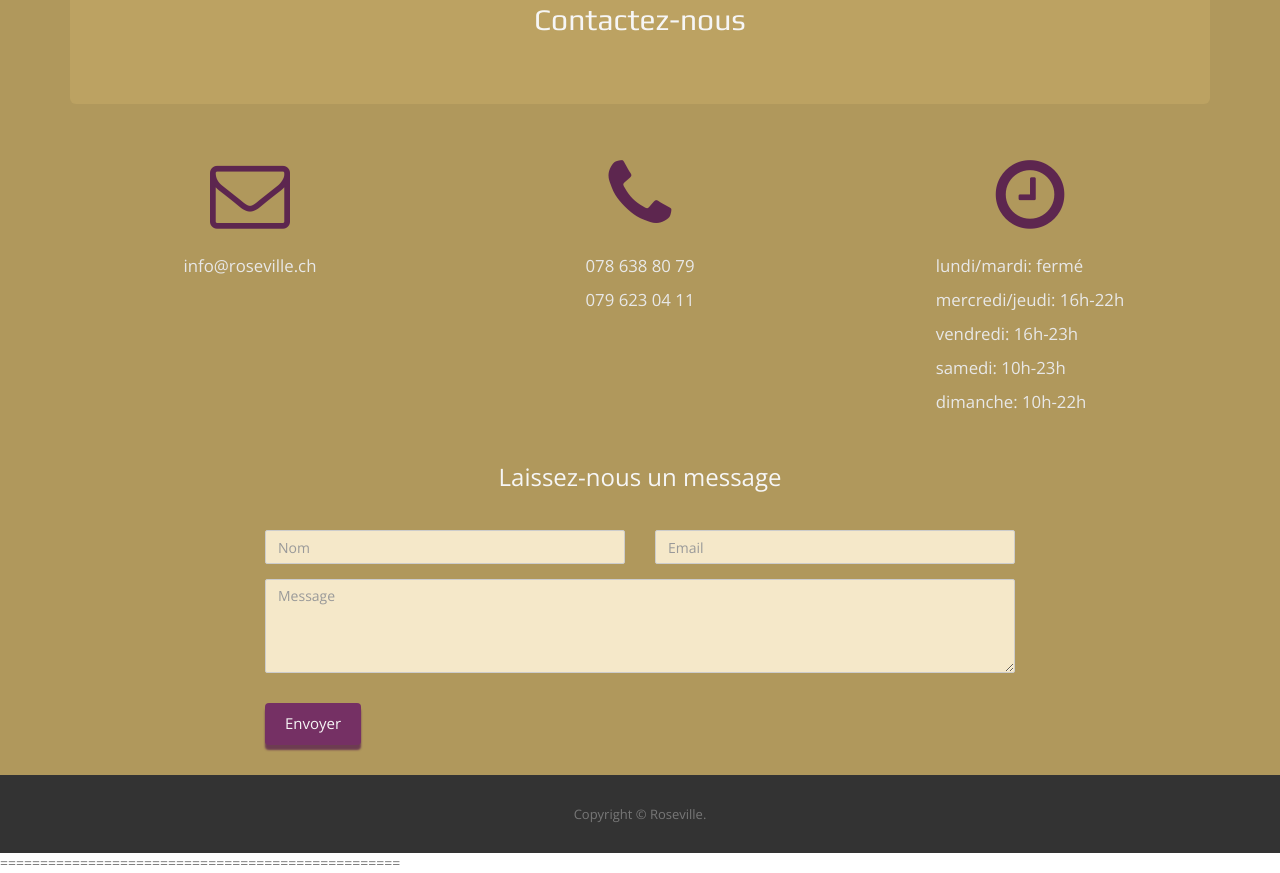
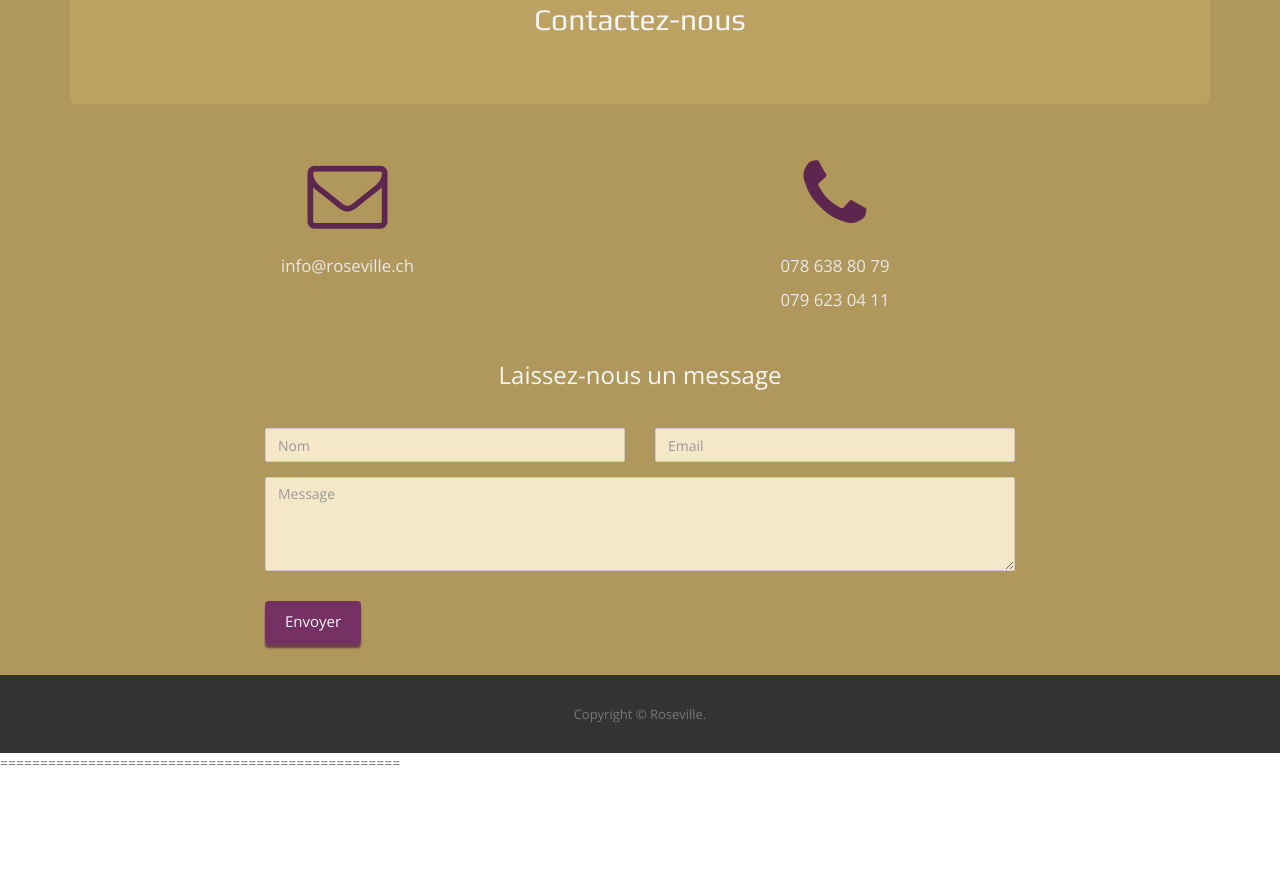
Before and after one commit to chiantific/aire_de_fete, a plain HTML site: page index.html in a window 1280 px wide. Shown: the part 5084-5957 px from the top of the page. After the commit the page ends 5857 px from the top, so only its background shows below. Drawn offline with nearby package versions, Linux system fonts and the light colour scheme; some packages are replaced by stand-ins of ours.

Commit message:
Remove "horaire" from contact section

```diff
--- a/index.html
+++ b/index.html
@@ -455,29 +455,17 @@
 			<h2>Contactez-nous</h2>
 		</div>
 		<div class="row">
-			<div class="col-md-4">
+			<div class="col-md-4 col-md-offset-1">
 				<div class="atelier_view">
 					<i class="fa fa-envelope-o"></i>
 					<p>info@roseville.ch</p>
 				</div>
 			</div>
-			<div class="col-md-4">
+			<div class="col-md-4 col-md-offset-1">
 				<div class="atelier_view">
 					<i class="fa fa-phone"></i>
 					<p>078 638 80 79<br>
 					<p>079 623 04 11</p>
-				</div>
-			</div>
-			<div class="col-md-4">
-				<div class="atelier_view">
-					<i class="fa fa-clock-o"></i>
-                    <div class="schedule">
-                        <p>lundi/mardi: fermé</p>
-                        <p>mercredi/jeudi: 16h-22h</p>
-                        <p>vendredi: 16h-23h</p>
-                        <p>samedi: 10h-23h</p>
-                        <p>dimanche: 10h-22h</p>
-                    </div>
 				</div>
 			</div>
 		</div>
```
